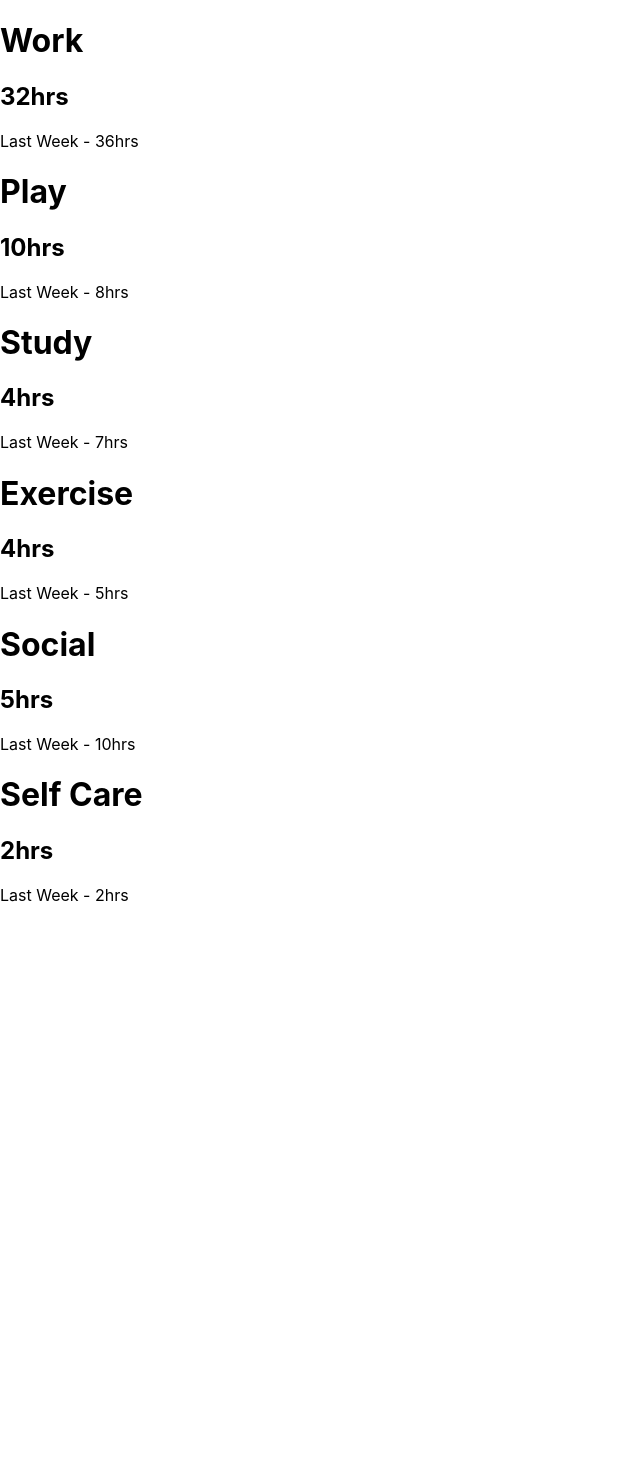
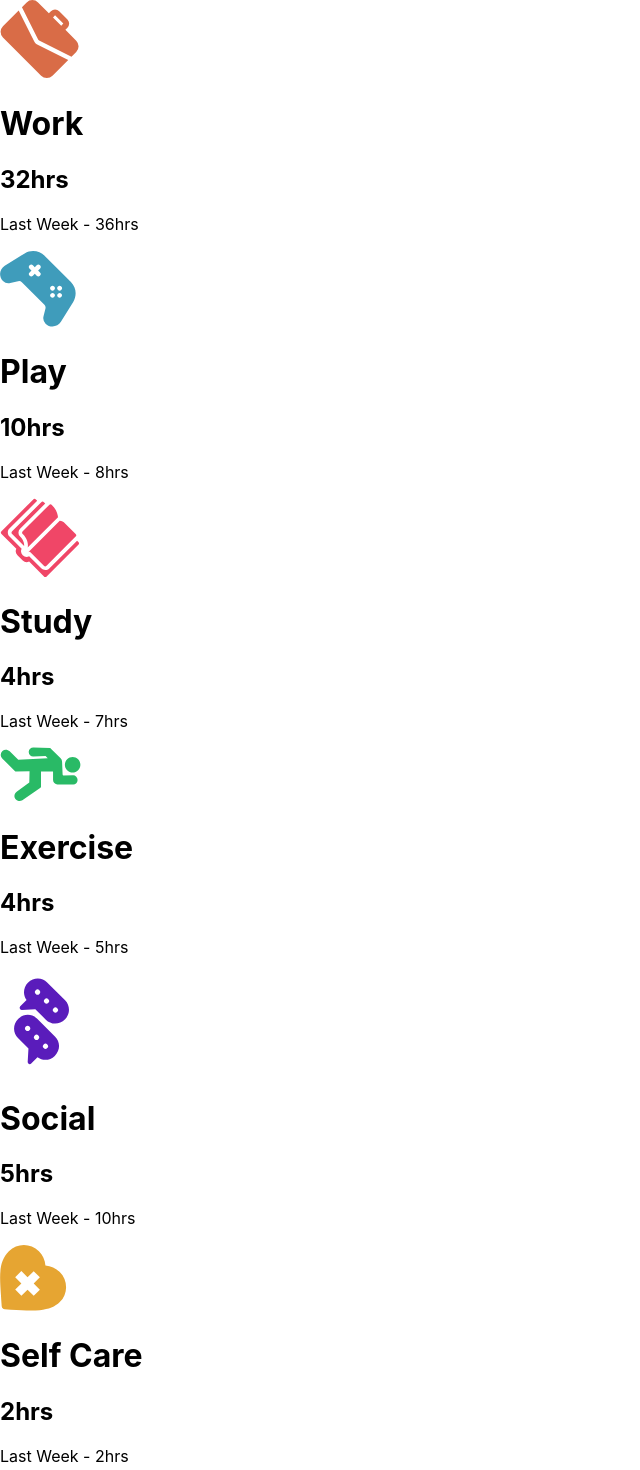
Before and after one commit to vicfir/time-tracking-dashboard, a React (Create React App) app: page / in a window 1280 px wide. Shown: the top 1470 px of the page, without its empty margins (0-640 px from the left). Before the commit the page ends 921 px from the top, so only its background shows below. Built offline with nearby package versions, Linux system fonts and the light colour scheme.

Commit message:
adding img srrc in json + dispaly

```diff
--- a/src/components/cards/card.js
+++ b/src/components/cards/card.js
@@ -3,7 +3,7 @@ import React from 'react'
 export const Card = (props) => {
   return (
     <div>
-        {/* <img src="./images/icon-work.svg" alt="" /> */}
+        <img src={props.image} alt="" />
         <h1>{props.title}</h1>
         <h2>{props.hours}hrs</h2>
         <p>Last Week - {props.last}hrs</p>
--- a/src/components/cards/cards.js
+++ b/src/components/cards/cards.js
@@ -5,7 +5,8 @@ export const Cards = () => {
     let data = require('./data/data.json');
     console.log(data);
 
-    let cardsData = data.map((cardData) =>(<Card title={cardData.title} hours={cardData.timeframes.weekly.current} last={cardData.timeframes.weekly.previous}/>));
+    let cardsData = data.map((cardData , index) =>(<Card key={index} image={cardData.image} title={cardData.title} hours={cardData.timeframes.weekly.current} last={cardData.timeframes.weekly.previous}/>));
+    console.log(cardsData)
     return (
 
         <div>
--- a/src/components/cards/data/data.json
+++ b/src/components/cards/data/data.json
@@ -1,5 +1,6 @@
 [
   {
+    "image": "./images/icon-work.svg",
     "title": "Work",
     "timeframes": {
       "daily": {
@@ -17,6 +18,7 @@
     }
   },
   {
+    "image": "./images/icon-play.svg",
     "title": "Play",
     "timeframes": {
       "daily": {
@@ -34,6 +36,7 @@
     }
   },
   {
+    "image": "./images/icon-study.svg",
     "title": "Study",
     "timeframes": {
       "daily": {
@@ -51,6 +54,7 @@
     }
   },
   {
+    "image": "./images/icon-exercise.svg",
     "title": "Exercise",
     "timeframes": {
       "daily": {
@@ -68,6 +72,7 @@
     }
   },
   {
+    "image": "./images/icon-social.svg",
     "title": "Social",
     "timeframes": {
       "daily": {
@@ -85,6 +90,7 @@
     }
   },
   {
+    "image": "./images/icon-self-care.svg",
     "title": "Self Care",
     "timeframes": {
       "daily": {
```
